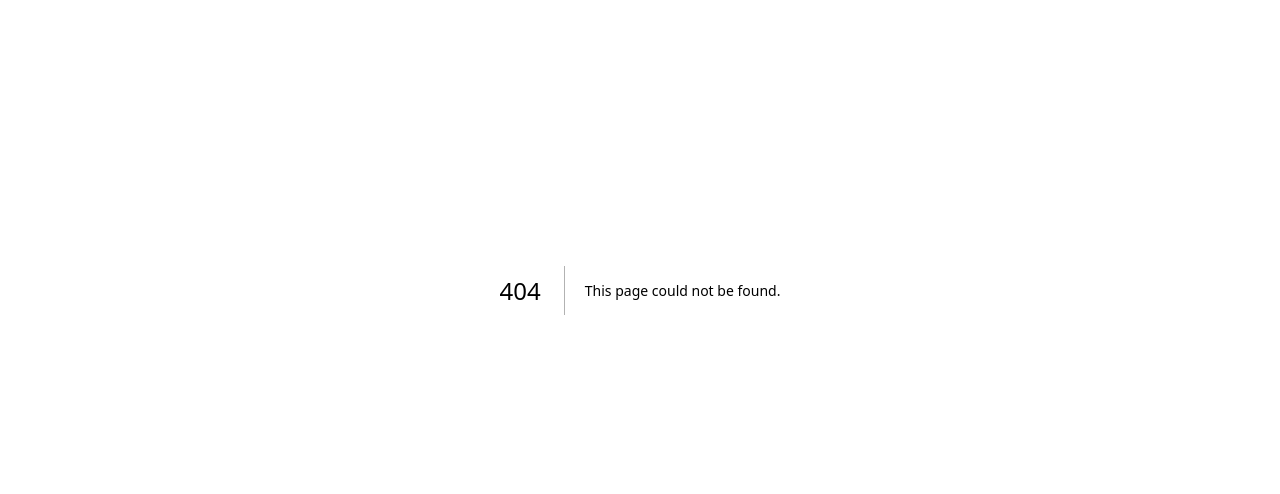
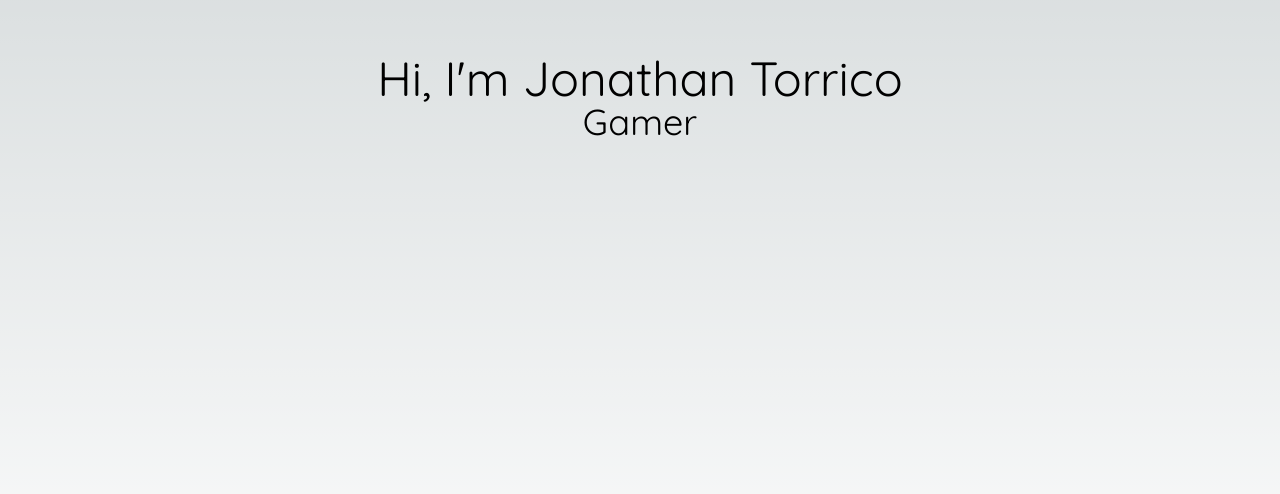
Before and after one commit to jt-96/portfolio-v2, a Next.js app: page /intro in a window 1280 px wide. Before the commit this address had no page. Shown: the part 110-604 px from the top of the page. Built offline with nearby package versions, Linux system fonts and the light colour scheme.

Commit message:
feature: add intro section

```diff
--- /dev/null
+++ b/src/app/intro/page.tsx
@@ -0,0 +1,46 @@
+"use client";
+import { useEffect, useState } from "react";
+
+function Intro() {
+  const [titles, setTitles] = useState<string[]>([
+    "Full Stack Dev",
+    "Printer Fixer",
+    "Gamer",
+    "Future Funk & City Pop Enthusiast",
+  ]);
+  const [currentTitle, setCurrentTitle] = useState<string>(titles[0]);
+
+  useEffect(() => {
+    let timeout = setTimeout(() => {
+      if (
+        titles.findIndex((value) => value === currentTitle) + 1 >=
+        titles.length
+      ) {
+        setCurrentTitle(titles[0]);
+      } else {
+        setCurrentTitle(
+          titles[titles.findIndex((value) => value === currentTitle) + 1]
+        );
+      }
+    }, 2000);
+
+    return () => {
+      clearTimeout(timeout);
+    };
+  }, [currentTitle]);
+
+  return (
+    <div className="h-screen flex flex-col justify-center">
+      <div className="mb-96 2xl:mb-[35rem]">
+        <h1 className="text-2xl text-center md:text-4xl lg:text-5xl xl:text-5xl 2xl:text-7xl">
+          Hi, I'm Jonathan Torrico
+        </h1>
+        <p className="text-lg text-center md:text-3xl lg:text-4xl xl:text-4xl 2xl:text-6xl">
+          {currentTitle}
+        </p>
+      </div>
+    </div>
+  );
+}
+
+export default Intro;
```
